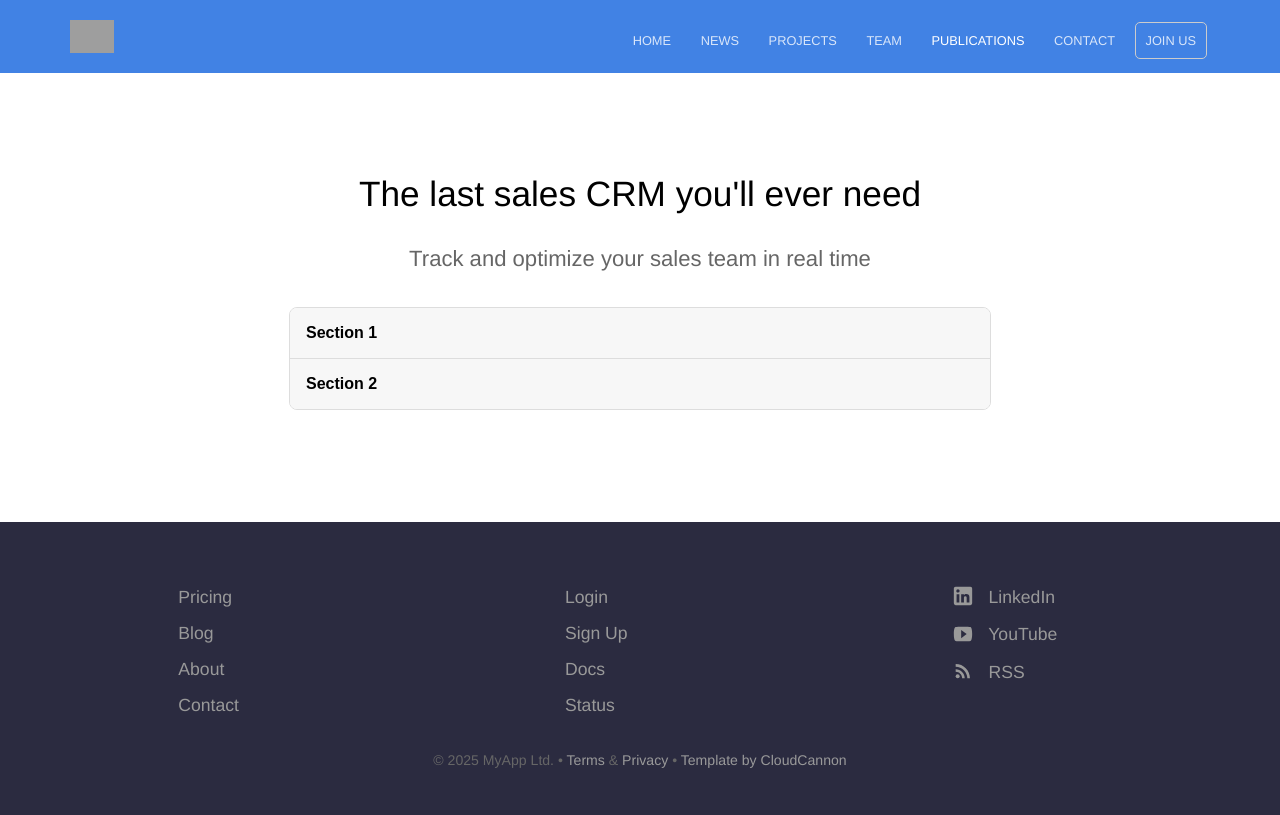
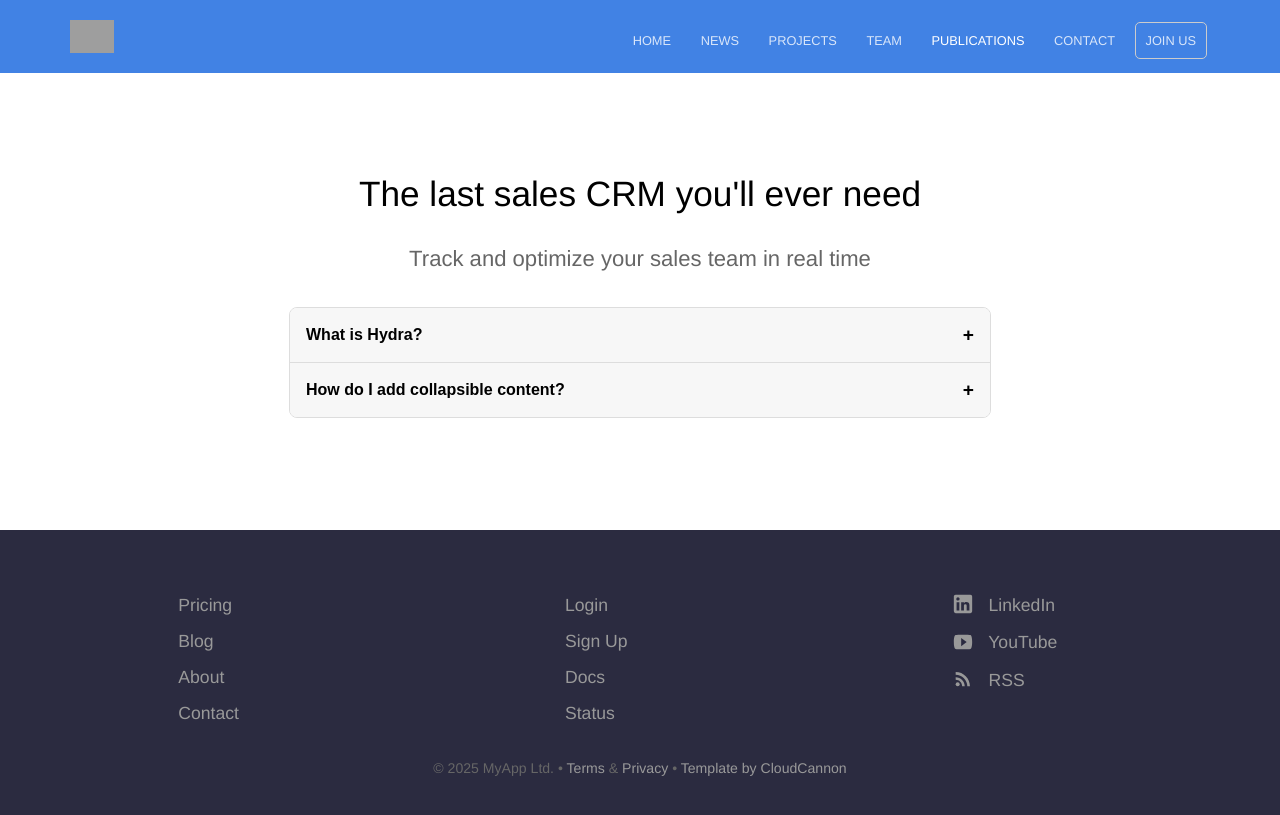
Before and after one commit to linzlabinsilmed/linzlabinsilmed.github.io, a Jekyll site: the page built from publications.html, in a window 1280 px wide. Shown: the top 815 px of the page. Built offline with Jekyll 4.4.1, drawn with Linux system fonts in a browser that asks for light colours; grey boxes are pictures that could not be loaded.

Commit message:
Update publications.html

```diff
--- a/publications.html
+++ b/publications.html
@@ -5,15 +5,22 @@
 
 <div class="accordion">
   <div class="accordion-item">
-    <button class="accordion-header">Section 1</button>
+    <button class="accordion-header">
+      <span class="accordion-title">What is Hydra?</span>
+      <span class="accordion-icon">+</span>
+    </button>
     <div class="accordion-body">
-      <p>This is the content of Section 1.</p>
+      <p>Hydra is a flexible and customizable Jekyll template designed for product and marketing websites.</p>
     </div>
   </div>
+
   <div class="accordion-item">
-    <button class="accordion-header">Section 2</button>
+    <button class="accordion-header">
+      <span class="accordion-title">How do I add collapsible content?</span>
+      <span class="accordion-icon">+</span>
+    </button>
     <div class="accordion-body">
-      <p>This is the content of Section 2.</p>
+      <p>You can use custom HTML, CSS, and JavaScript to create collapsible sections within your pages.</p>
     </div>
   </div>
 </div>
```
